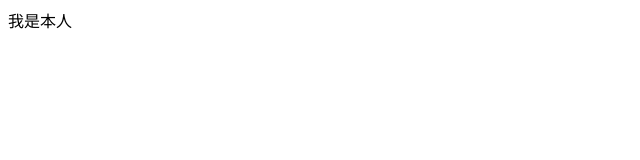
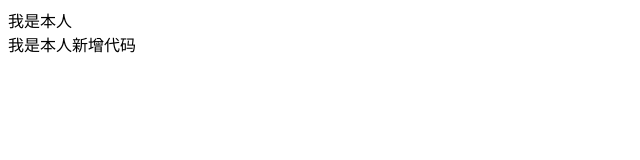
Before and after one commit to ColtonVan/git_test1, a plain HTML site: page index.html in a window 1280 px wide. Shown: the whole page, without its empty margins (0-640 px from the left). Drawn offline with Linux system fonts and the light colour scheme.

Commit message:
我是本人

```diff
--- a/index.html
+++ b/index.html
@@ -8,5 +8,8 @@
     <div>
         我是本人
     </div>
+    <div>
+        我是本人新增代码
+    </div>
 </body>
 </html>
```
Also changed, not shown: imitate.txt.
